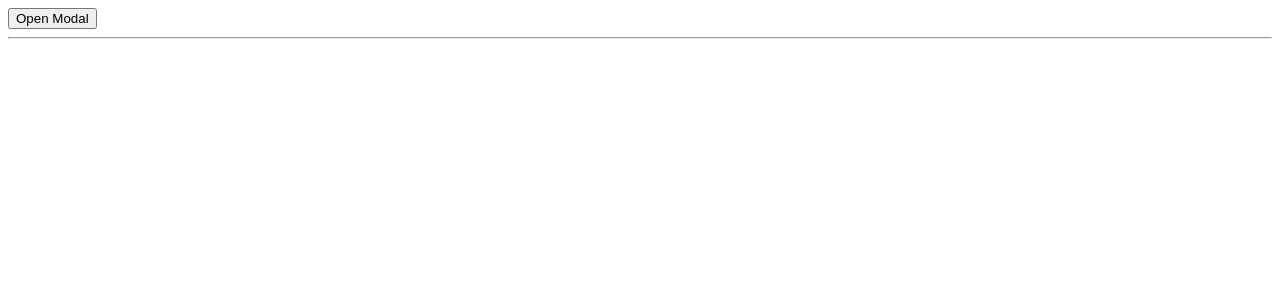
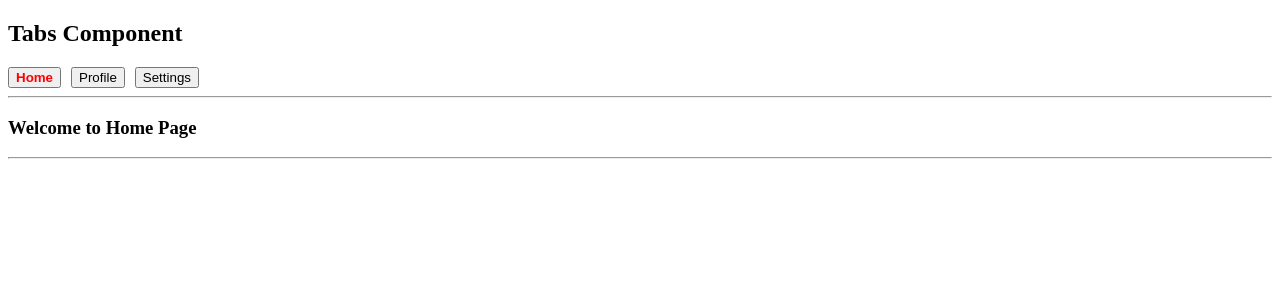
Before and after one commit to Premanshuankit/ReactPractice, a React (Vite) app: page / in a window 1280 px wide. Shown: the top 300 px of the page. Built offline with nearby package versions, Linux system fonts and the light colour scheme.

Commit message:
added tabs component

```diff
--- a/src/App.jsx
+++ b/src/App.jsx
@@ -20,6 +20,7 @@ import CounterWithHistory from "./components/CounterWithHistory";
 import TodoApp from "./components/TodoApp";
 import Accordian from "./components/Accordian";
 import Modal from "./components/Modal";
+import TabsComponent from "./components/TabsComponent";
 
 function App() {
   const [count, setCount] = useState(0);
@@ -40,7 +41,8 @@ function App() {
   }
   return (
     <>
-      <Modal />
+      <TabsComponent />
+      {/* <Modal /> */}
       {/* <Accordian /> */}
       {/* <Debounce /> */}
       {/* <TodoApp /> */}
--- /dev/null
+++ b/src/components/TabsComponent.jsx
@@ -0,0 +1,55 @@
+import { useState } from "react";
+
+function TabsComponent() {
+  const [activeTab, setActiveTab] = useState("Home");
+
+  const tabs = [
+    {
+      title: "Home",
+      content: "Welcome to Home Page",
+    },
+    {
+      title: "Profile",
+      content: "this is Profile Page",
+    },
+    {
+      title: "Settings",
+      content: "go to Settings Page",
+    },
+  ];
+
+    return (
+        <div>
+        <h2>Tabs Component</h2>
+
+        {tabs.map((tab) => {
+            return (
+                <button
+                    key={tab.title}
+                    style={{
+                    marginRight: "10px",
+                    color: activeTab === tab.title ? "red" : "black",
+                    fontWeight: activeTab === tab.title ? "bold" : "normal",
+                    }}
+                    onClick={() => setActiveTab(tab.title)}>
+                    {tab.title}
+                </button>
+            );
+        })}
+
+        <hr />
+
+        {tabs.map((tab) => {
+            if (tab.title === activeTab) {
+                return (
+                    <div key={tab.title}>
+                    <h3>{tab.content}</h3>
+                    </div>
+                );
+            }
+        })}
+        </div>
+    );
+}
+
+export default TabsComponent;
```
